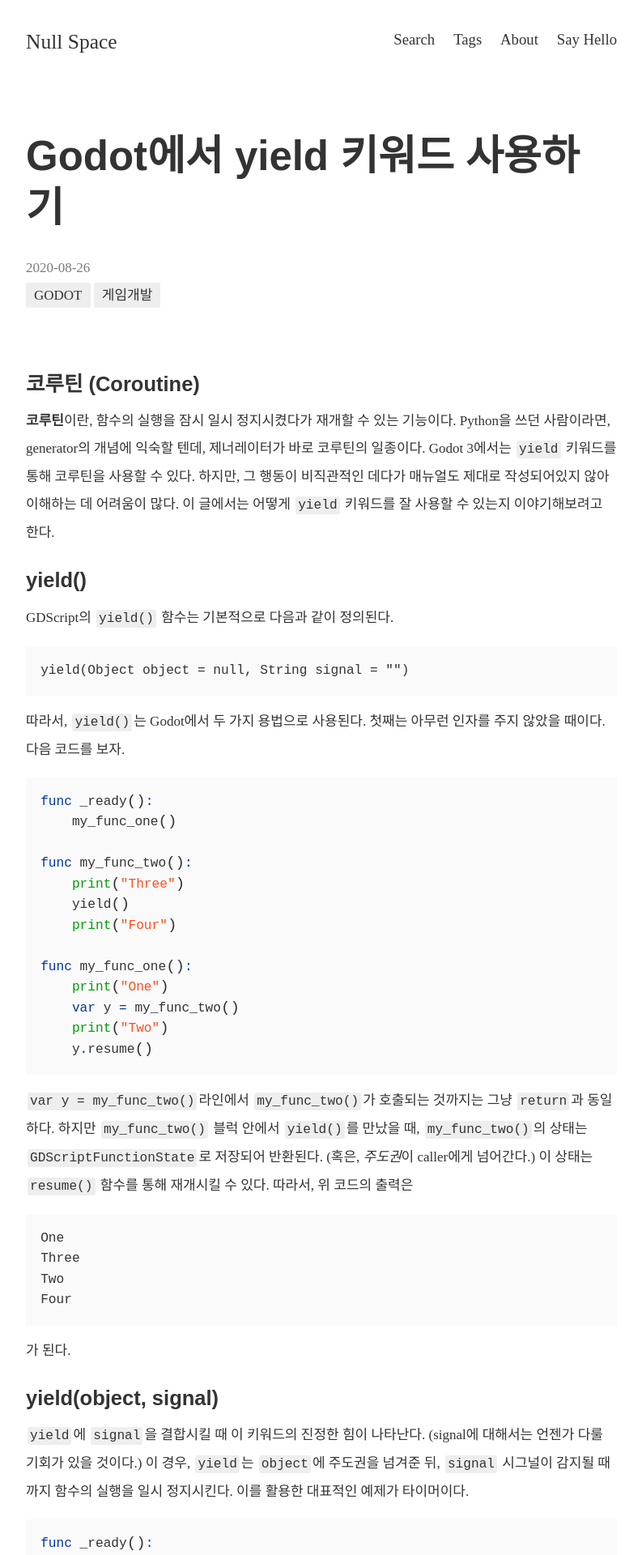
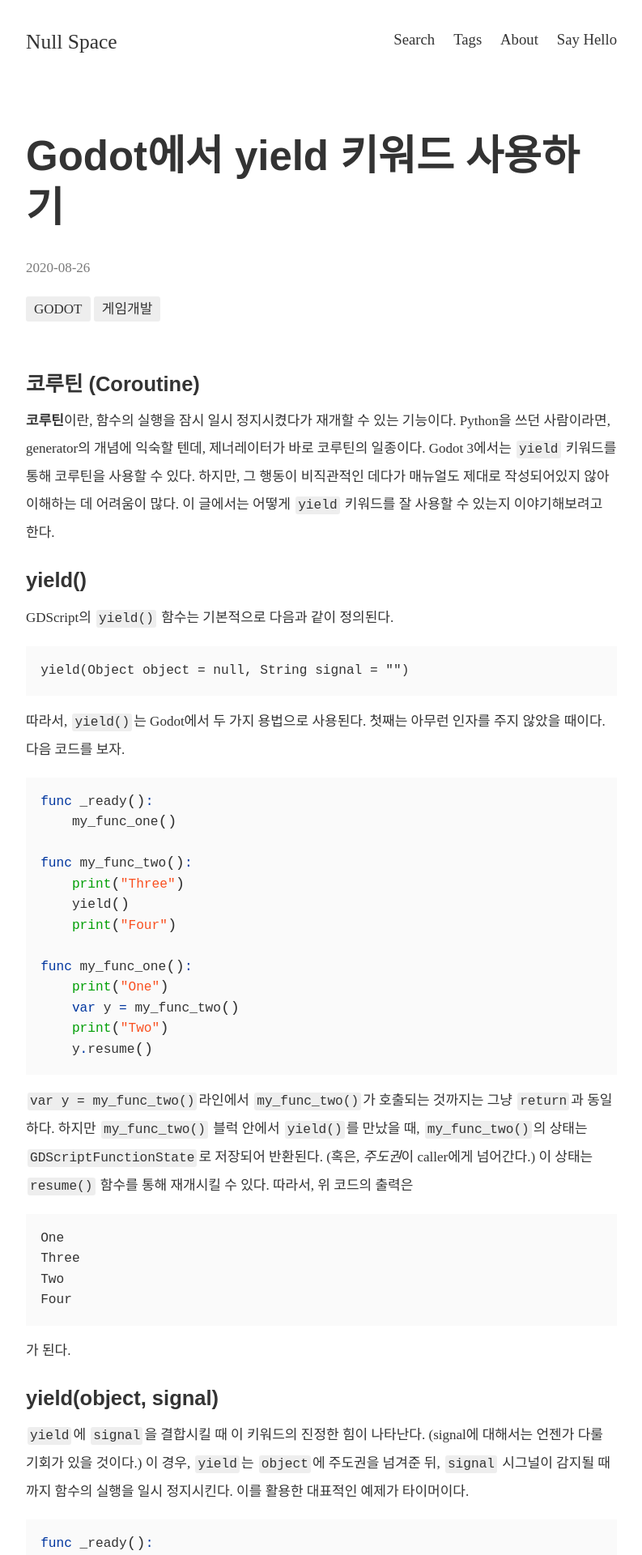
Before and after one commit to sp301415/sp301415.github.io, a Jekyll site: the page built from _posts/2020-08-26-godot-yield-keyword.md, in a window 1280 px wide. Shown: the top 1920 px of the page at 81% size, without its empty margins (243-1036 px from the left). Built offline with Jekyll 4.4.1, drawn with Linux system fonts in a browser that asks for light colours; nearby versions of some CDN libraries; our own code applies the rules of GitHub Pages for plain Markdown files; comment, search, counter and statistics services are not loaded.

Commit message:
태그 패딩 수정

```diff
--- a/_sass/_posts.scss
+++ b/_sass/_posts.scss
@@ -23,7 +23,8 @@
 }
 
 .post-tags {
-  padding-bottom: 3em;
+  padding-bottom: 2em;
+  padding-top: 1em;
 }
 
 .post-link .post-title {
```
